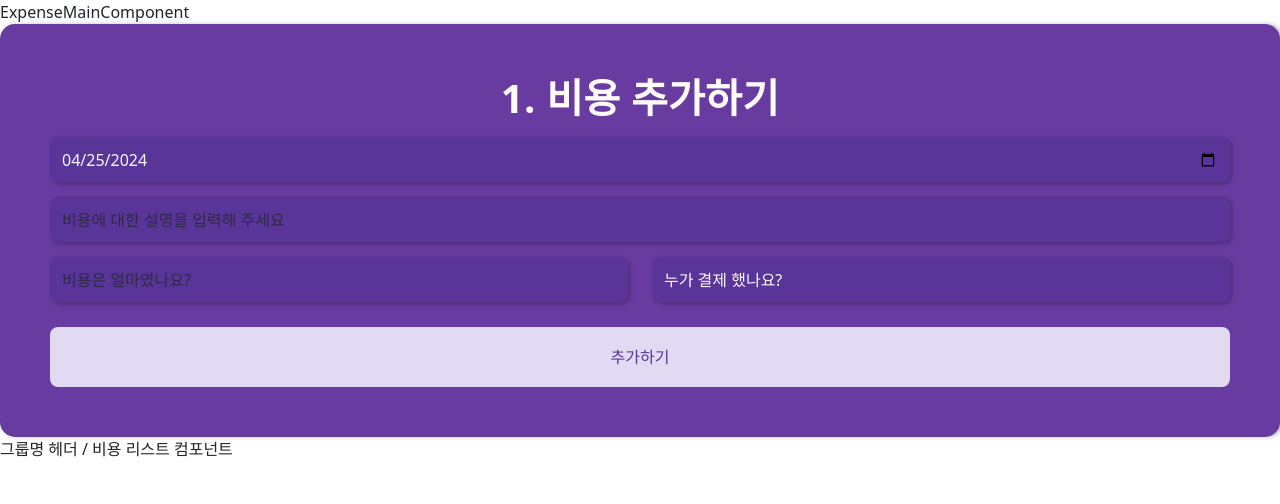
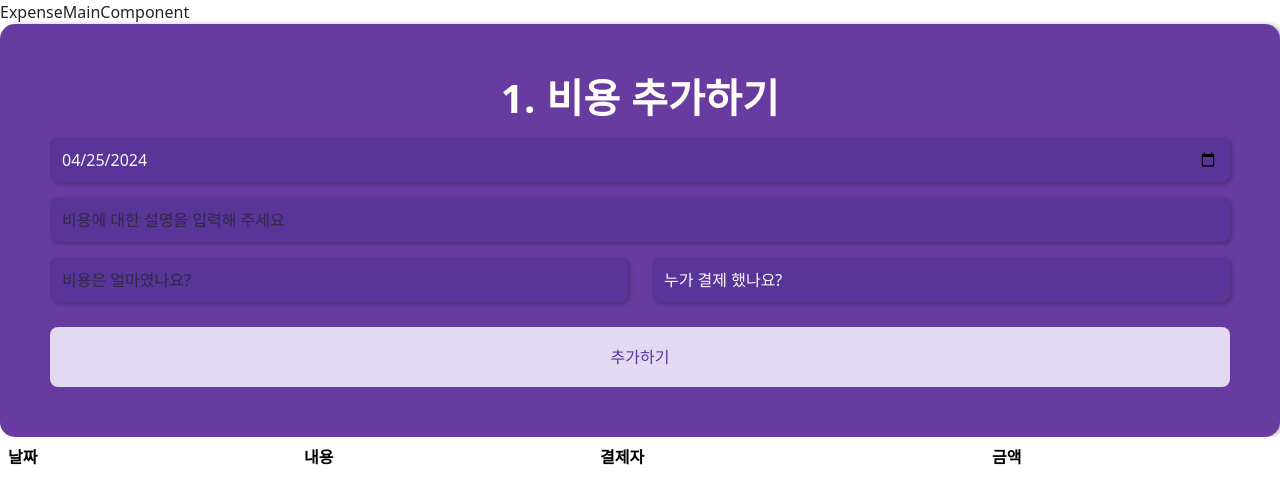
Before and after one commit to SeokhunEom/dutchpay, a React (Vite) app: page /expense in a window 1280 px wide. Shown: the top 504 px of the page. Built offline with nearby package versions, Linux system fonts and the light colour scheme.

Commit message:
FEAT: ExpenseTable 컴포넌트 구현

```diff
--- a/src/components/AddExpenseForm.tsx
+++ b/src/components/AddExpenseForm.tsx
@@ -91,6 +91,7 @@
                 <option disabled value="">
                   누가 결제 했나요?
                 </option>
+                <option>영수</option>
                 {members.map((member) => <option key={member} value={member}>{member}</option>)}
               </Form.Select>
               <Form.Control.Feedback type="invalid" data-valid={isPayerValid}>결제자를 선택해 주셔야 합니다.</Form.Control.Feedback>
--- a/src/components/ExpenseMain.tsx
+++ b/src/components/ExpenseMain.tsx
@@ -1,4 +1,5 @@
-import AddExpenseForm from './AddExpenseForm.tsx';
+import AddExpenseForm from './AddExpenseForm';
+import ExpenseTable from './ExpenseTable';
 
 function ExpenseMain() {
   return (
@@ -7,7 +8,9 @@
       <div>
         <AddExpenseForm />
       </div>
-      <div>그룹명 헤더 / 비용 리스트 컴포넌트</div>
+      <div>
+        <ExpenseTable />
+      </div>
     </div>
   );
 }
--- /dev/null
+++ b/src/components/ExpenseTable.tsx
@@ -0,0 +1,31 @@
+import { useRecoilValue } from 'recoil';
+import { Table } from 'react-bootstrap';
+import expensesState from '../state/expenses';
+
+function ExpenseTable() {
+  const expenses = useRecoilValue(expensesState);
+  return (
+    <Table data-testid="expenseList" borderless hover responsive>
+      <thead>
+        <tr>
+          <th>날짜</th>
+          <th>내용</th>
+          <th>결제자</th>
+          <th>금액</th>
+        </tr>
+      </thead>
+      <tbody>
+        {expenses.map(({ date, desc, amount, payer }, index) => (
+          <tr key={index}>
+            <td>{date}</td>
+            <td>{desc}</td>
+            <td>{payer}</td>
+            <td>{amount} 원</td>
+          </tr>
+        ))}
+      </tbody>
+    </Table>
+  );
+}
+
+export default ExpenseTable;
```
Also changed, not shown: 1 other file (tests, documents, lock files or other folders).
